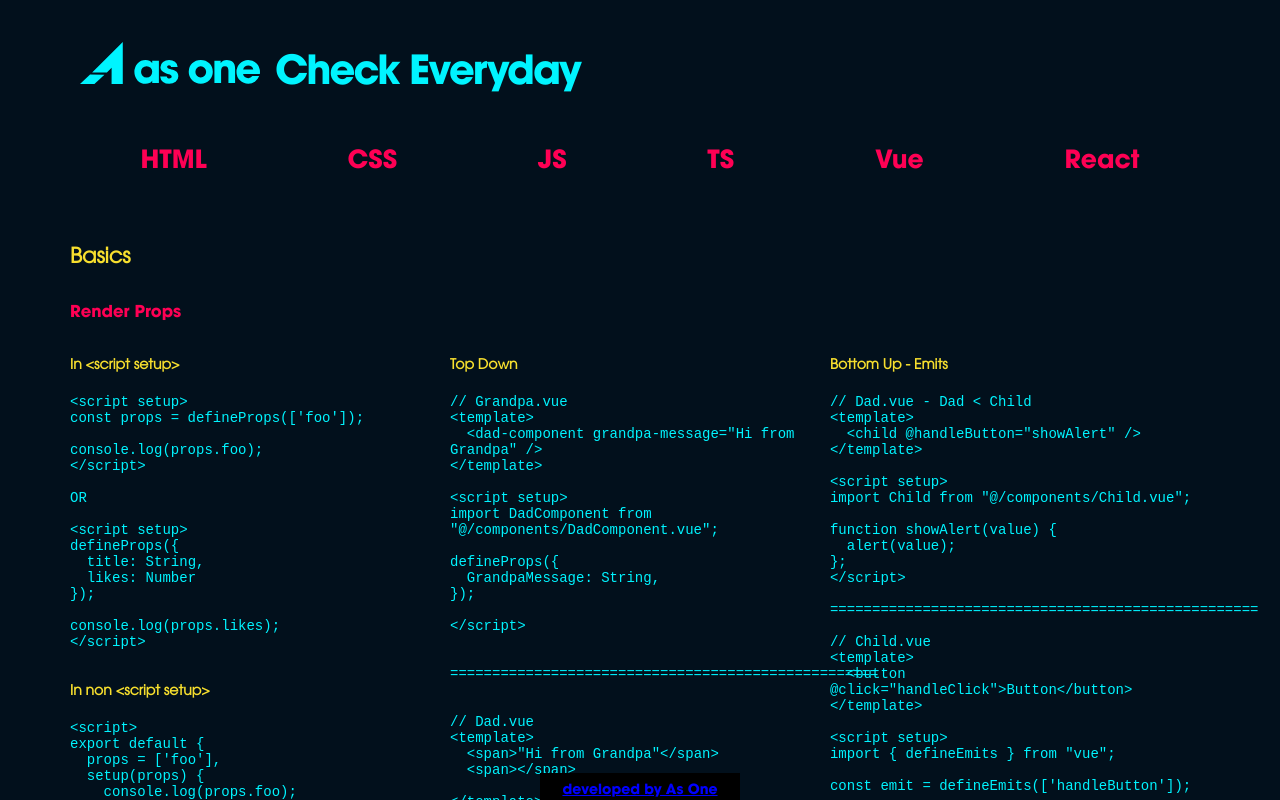
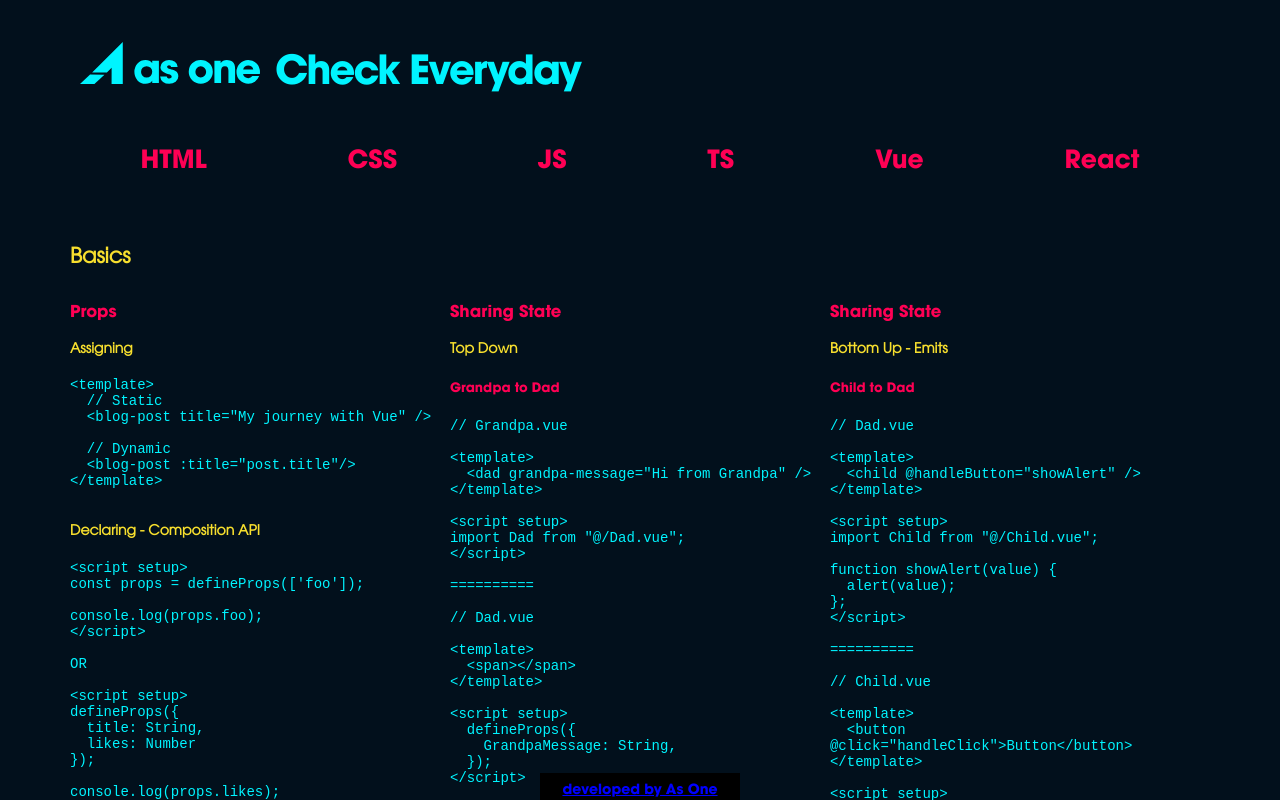
Before and after one commit to as-one/check-everyday, a Vue app in the folder v2/: page /vue in a window 1280 px wide. Shown: the top 800 px of the page. Built offline with nearby package versions, Linux system fonts and the light colour scheme.

Commit message:
Improvements

```diff
--- a/v2/src/assets/style.scss
+++ b/v2/src/assets/style.scss
@@ -57,9 +57,14 @@ h4 {
   color: var(--color_yellow50);
 }
 
-h3 {
+h3,
+h5 {
   font-family: var(--fontFamily_avantGardeBold);
   color: var(--color_pink50);
+}
+
+h5 {
+  font-size: 13px;
 }
 
 a {
--- a/v2/src/components/Vue.vue
+++ b/v2/src/components/Vue.vue
@@ -8,15 +8,21 @@
 
     <div class="row">
       <div class="col-sm-12">
-        <h3>Render Props</h3>
-      </div>
-    </div>
-
-    <div class="row">
-      <div class="col-sm-12">
         <div class="row">
           <div class="col-sm-12 col-md-4">
-            <h4>In &lt;script setup></h4>
+            <h3>Props</h3>
+            <h4>Assigning</h4>
+            <pre>
+&lt;template>
+  // Static
+  &lt;blog-post title="My journey with Vue" />
+
+  // Dynamic
+  &lt;blog-post :title="post.title"/>
+&lt;/template>
+            </pre>
+
+            <h4>Declaring - Composition API</h4>
             <pre class="pre">
 &lt;script setup>
 const props = defineProps(['foo']);
@@ -36,11 +42,11 @@ console.log(props.likes);
 &lt;/script>
             </pre>
 
-            <h4>In non &lt;script setup></h4>
+            <h4>Declaring - Options API</h4>
             <pre class="pre">
 &lt;script>
 export default {
-  props = ['foo'],
+  props: ['foo'],
   setup(props) {
     console.log(props.foo);
   }
@@ -61,77 +67,62 @@ export default {
 }
 &lt;/script>
             </pre>
+          </div>
 
-            <h4>Using Props</h4>
-            <pre>
+          <div class="col-sm-12 col-md-4">
+            <h3>Sharing State</h3>
+            <h4>Top Down</h4>
+            <h5>Grandpa to Dad</h5>
+            <pre class="pre">
+// Grandpa.vue
+
 &lt;template>
-  &lt;blog-post title="My journey with Vue" />
+  &lt;dad grandpa-message="Hi from Grandpa" />
+&lt;/template>
 
-Or dynamic
+&lt;script setup>
+import Dad from "@/Dad.vue";
+&lt;/script>
 
-  &lt;blog-post :title="post.title"/>
+==========
+
+// Dad.vue
+
+&lt;template>
+  &lt;span>{{ GrandpaMessage }}&lt;/span>
 &lt;/template>
+
+&lt;script setup>
+  defineProps({
+    GrandpaMessage: String,
+  });
+&lt;/script>
             </pre>
           </div>
 
           <div class="col-sm-12 col-md-4">
-            <h4>Top Down</h4>
+            <h3>Sharing State</h3>
+            <h4>Bottom Up - Emits</h4>
+            <h5>Child to Dad</h5>
             <pre class="pre">
-// Grandpa.vue
-&lt;template>
-  &lt;dad-component grandpa-message="Hi from Grandpa" />
-&lt;/template>
+// Dad.vue
 
-&lt;script setup>
-import DadComponent from "@/components/DadComponent.vue";
-
-defineProps({
-  GrandpaMessage: String,
-});
-
-&lt;/script>
-
-
-===================================================
-
-
-// Dad.vue
-&lt;template>
-  &lt;span>"Hi from Grandpa"&lt;/span>
-  &lt;span>{{ GrandpaMessage }}&lt;/span>
-
-&lt;/template>
-
-===================================================
-
-// Child.vue
-&lt;template>
-<!--  &lt;span>"Hi from Grandpa"&lt;/span>-->
-<!--  &lt;span>{{ GrandpaMessage }}&lt;/span>-->
-
-&lt;/template>
-            </pre>
-          </div>
-
-          <div class="col-sm-12 col-md-4">
-            <h4>Bottom Up - Emits</h4>
-            <pre class="pre">
-// Dad.vue - Dad &lt; Child
 &lt;template>
   &lt;child @handleButton="showAlert" />
 &lt;/template>
 
 &lt;script setup>
-import Child from "@/components/Child.vue";
+import Child from "@/Child.vue";
 
 function showAlert(value) {
   alert(value);
 };
 &lt;/script>
 
-===================================================
+==========
 
 // Child.vue
+
 &lt;template>
   &lt;button @click="handleClick">Button&lt;/button>
 &lt;/template>
@@ -145,44 +136,48 @@ function handleClick() {
   emit('handleButton', 'Clicked!');
 }
 &lt;/script>
+            </pre>
 
-  =======================================
-// Grandpa.vue - Grandpa &lt; Dad &lt; Child
+            <h5>Child to Grandpa</h5>
+            <pre class="pre">
+// Grandpa.vue
+
 &lt;template>
   &lt;dad @handleButton="showAlert" />
 &lt;/template>
 
 &lt;script setup>
-import Dad from "@/components/Dad.vue";
+import Dad from "@/Dad.vue";
 
 function showAlert(value) {
   alert(value);
 };
 &lt;/script>
 
-===================================================
+==========
 
 // Dad.vue
+
 &lt;template>
   &lt;child />
 &lt;/template>
 
 &lt;script setup>
-import Child from "@/components/Child.vue";
+import Child from "@/Child.vue";
 &lt;/script>
 
-===================================================
+==========
 
 // Child.vue
+
 &lt;template>
   &lt;button @click="$dad.$emit('handleButton', 'Clicked!')>Button&lt;/button>
 &lt;/template>
             </pre>
           </div>
-
+        </div>
       </div>
     </div>
-  </div>
 
     <div class="row">
       <div class="col-sm-12">
@@ -665,7 +660,7 @@ import { RouterLink, RouterView } from "vue-router";
 
 &lt;script setup>
 created() {
-  this.$router.push('/components');
+  this.$router.push('/my-path');
 }
 &lt;/script>
             </pre>
```
